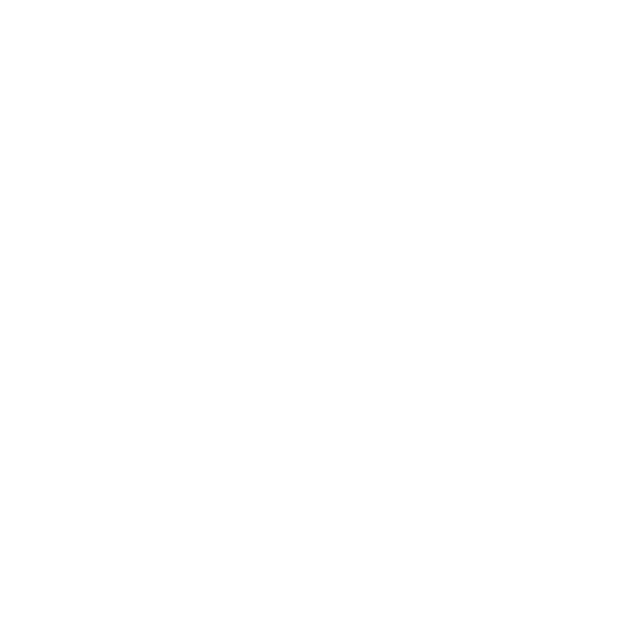
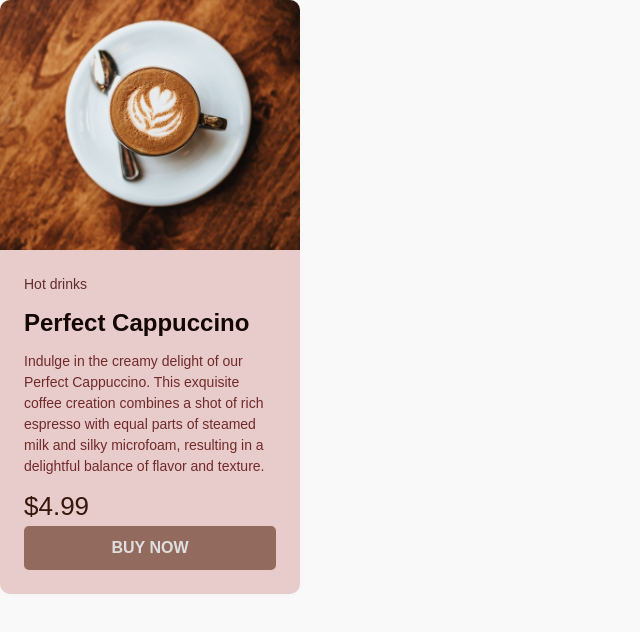
Before and after one commit to irm1005-itec1005-fall-2023/midterm-exam-sandyzoori, a plain HTML site: page index.html in a window 1280 px wide. Shown: the whole page, without its empty margins (0-640 px from the left). Drawn offline with Linux system fonts and the light colour scheme.

Commit message:
final midterm update

```diff
--- a/index.html
+++ b/index.html
@@ -54,6 +54,25 @@
   -->
 
   <!-- ADD YOUR CODE HERE -->
+  <!DOCTYPE html>
+  <html lang="en-ca">
+<head>
+    <link rel="stylesheet" type="text/css" href="styles.css">
+</head>
+<body>
+    <div class="product-card">
+        <img src="images/coffee.jpg" alt="Cappuccino">
+        <div class="product-info">
+            <p class="category">Hot drinks</p>
+            <h2 class="title">Perfect Cappuccino</h2>
+            <p class="description">Indulge in the creamy delight of our Perfect Cappuccino. This exquisite coffee creation combines a shot of rich espresso with equal parts of steamed milk and silky microfoam, resulting in a delightful balance of flavor and texture. </p>
+            <p class="price">$4.99</p>
+            <a href="#" class="purchase-link">BUY NOW</a>
+        </div>
+    </div>
+</body>
+</html>
+
 
 
   <!-- ADD YOUR CITATION HERE -->
--- a/style.css
+++ b/style.css
@@ -28,10 +28,72 @@
  *  https://developer.mozilla.org/en-US/docs/Web/CSS/object-fit
  */
 
-html {
-  font-size: 1.0rem;
+/* Reset default margin and padding */
+body {
+  margin: 0;
+  padding: 0;
+  font-family: Arial, sans-serif;
+  background-color: #f5f5f583;
 }
 
-body {
-  font-family: Arial, Helvetica, sans-serif;
+.product-card {
+  width: 300px;
+  background-color: #e8cbcb;
+  border-radius: 10px;
+  box-shadow: 0 2px 5px rgba(229, 213, 213, 0.1);
+  overflow: hidden;
+  transition: transform 0.3s;
 }
+
+.product-card:hover {
+  transform: scale(1.05); /* Unique hover effect - scale up on hover */
+}
+
+.product-card img {
+  width: 100%;
+  height: 250px;
+  object-fit: cover;
+}
+
+.product-info {
+  padding: 24px;
+}
+
+.category {
+  color: #622c2c;
+  font-size: 14px;
+}
+
+.title {
+  color: #130805;
+  font-size: 24px;
+  margin: 10px 0;
+}
+
+.description {
+  color: #712a2a;
+  font-size: 14px;
+  line-height: 1.5;
+}
+
+.price {
+  font-size: 26px;
+  color: #37160c;
+  margin-top: 10px;
+}
+
+.purchase-link {
+  display: block;
+  background-color: #936a5e;
+  color: #dfdfdf;
+  text-align: center;
+  padding: 10px;
+  border-radius: 5px;
+  text-decoration: none;
+  font-weight: 700;
+  transition: background-color 0.3s;
+}
+
+.purchase-link:hover {
+  background-color: #9d7c72; /* Unique hover state - color change on hover */
+}
```
